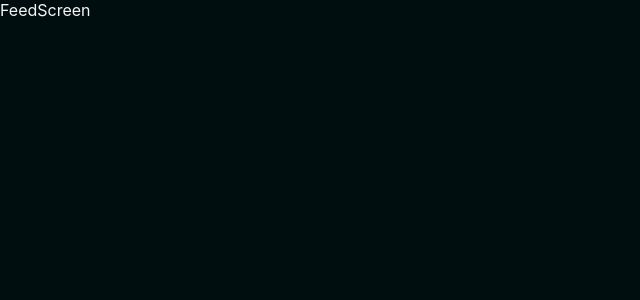
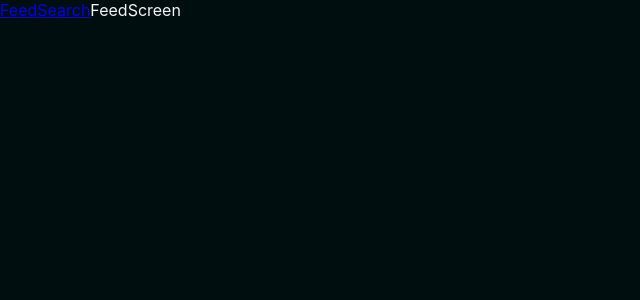
Before and after one commit to codingYank/WolfPack, a React (Create React App) app in the folder frontend/: page / in a window 1280 px wide. Shown: the top 300 px of the page, without its empty margins (0-640 px from the left). Built offline with nearby package versions, Linux system fonts and the light colour scheme.

Commit message:
nav and routing

```diff
--- a/frontend/package.json
+++ b/frontend/package.json
@@ -14,6 +14,7 @@
     "axios": "^1.5.0",
     "react": "^18.2.0",
     "react-dom": "^18.2.0",
+    "react-pro-sidebar": "^1.1.0-alpha.1",
     "react-router-dom": "^6.15.0",
     "react-scripts": "5.0.1",
     "web-vitals": "^2.1.4"
--- a/frontend/src/App.js
+++ b/frontend/src/App.js
@@ -11,6 +11,7 @@ import Post from "./assets/components/Post"
 import { posts } from "./posts"
 import LoginScreen from "./screens/LoginScreen"
 import { Outlet } from "react-router-dom"
+import Navbar from "./assets/components/Navbar"
 
 const App = () => {
   return (
--- /dev/null
+++ b/frontend/src/assets/components/Navbar.jsx
@@ -0,0 +1,16 @@
+import React from 'react'
+import { Sidebar, Menu, MenuItem, SubMenu } from 'react-pro-sidebar'
+import { Link } from 'react-router-dom'
+
+const Navbar = () => {
+  return (
+    <aside>
+      <nav>
+        <Link to='/'>Feed</Link>
+        <Link to='/search'>Search</Link>
+      </nav>
+    </aside>
+  )
+}
+
+export default Navbar
--- a/frontend/src/index.js
+++ b/frontend/src/index.js
@@ -9,16 +9,14 @@ import {
 import "./assets/styles/index.css"
 import App from "./App"
 import reportWebVitals from "./reportWebVitals"
-import FeedScreen from "./screens/FeedScreen"
-import LoginScreen from "./screens/LoginScreen"
-import RegisterScreen from "./screens/RegisterScreen"
+import AuthScreen from "./screens/AuthScreen"
+import ContentScreen from "./screens/ContentScreen"
 
 const router = createBrowserRouter(
   createRoutesFromElements(
-    <Route path="/" element={<App />}>
-      <Route index={true} path="/" element={<FeedScreen />} />
-      <Route path="/login" element={<LoginScreen />} />
-      <Route path="/register" element={<RegisterScreen />} />
+    <Route path="*" element={<App />}>
+      <Route index={true} path="*" element={<ContentScreen />} />
+      <Route path="*/reg/*" element={<AuthScreen />} />
     </Route>
   )
 )
--- /dev/null
+++ b/frontend/src/screens/AuthScreen.jsx
@@ -0,0 +1,17 @@
+import React from 'react'
+import { Route, Routes } from 'react-router-dom'
+import LoginScreen from './LoginScreen'
+import RegisterScreen from './RegisterScreen'
+
+const AuthScreen = () => {
+  return (
+    <>
+      <Routes>
+        <Route path='/login' element={<LoginScreen />} />
+        <Route path='/register' element={<RegisterScreen />} />
+      </Routes>
+    </>
+  )
+}
+
+export default AuthScreen
--- /dev/null
+++ b/frontend/src/screens/ContentScreen.jsx
@@ -0,0 +1,19 @@
+import React from 'react'
+import { Route, Routes } from 'react-router-dom'
+import FeedScreen from './FeedScreen'
+import Navbar from '../assets/components/Navbar'
+import SearchScreen from './SearchScreen'
+
+const ContentScreen = () => {
+  return (
+    <div style={{display: 'flex'}}>
+      <Navbar />
+      <Routes>
+        <Route path='/' element={<FeedScreen />} />
+        <Route path='/search' element={<SearchScreen />} />
+      </Routes>
+    </div>
+  )
+}
+
+export default ContentScreen
--- a/frontend/src/screens/RegisterScreen.jsx
+++ b/frontend/src/screens/RegisterScreen.jsx
@@ -1,11 +1,42 @@
 import React, { useState } from 'react'
 import Box from '@mui/material/Box'
 import {Accent3Button} from '../assets/components/button'
+import FormContainer from '../assets/components/FormContainer'
+import { PrimaryTextField } from '../assets/components/textField'
+import { Link } from 'react-router-dom'
+import { theme } from '../assets/theme'
 
 
 const RegisterScreen = () => {
+  const [name, setName] = useState('')
+  const [email, setEmail] = useState('')
+  const [handle, setHandle] = useState('')
+  const [password, setPassword] = useState('')
+  const [confirmPassword, setConfirmPassword] = useState('')
+
+
+  const handleSubmit = (e) => {
+    e.preventDefault()
+  }
+
   return(
-    <div>RegisterScreen</div>
+    <FormContainer>
+      <Box
+        component='form'
+        onSubmit={handleSubmit}
+        sx={{display: 'flex', flexDirection: 'column', gap: '30px'}}
+        style={{textAlign: 'center'}}
+      >
+        <h1>Sign Up</h1>
+        <PrimaryTextField id='name' label="Name"  onChange={(e) => setName(e.target.value)} />
+        <PrimaryTextField id='email' label="Email" type='email'  onChange={(e) => setEmail(e.target.value)} />
+        <PrimaryTextField id='handle' label="Handle"  onChange={(e) => setHandle(e.target.value)} />
+        <PrimaryTextField id='password' label="Password" type='password'  onChange={(e) => setPassword(e.target.value)} />
+        <PrimaryTextField id='confirmPassword' label="Confirm Password" type='password'  onChange={(e) => setConfirmPassword(e.target.value)} />
+        <Accent3Button type='submit'>Register</Accent3Button>
+        <Link to={'/login'} style={{ color: theme.palette.secondary.main }}>Already have an account?</Link>
+      </Box>
+    </FormContainer>
   )
 }
 
--- /dev/null
+++ b/frontend/src/screens/SearchScreen.jsx
@@ -0,0 +1,9 @@
+import React from 'react'
+
+const SearchScreen = () => {
+  return (
+    <div>SearchScreen</div>
+  )
+}
+
+export default SearchScreen
```
Also changed, not shown: 1 other file (tests, documents, lock files or other folders).
